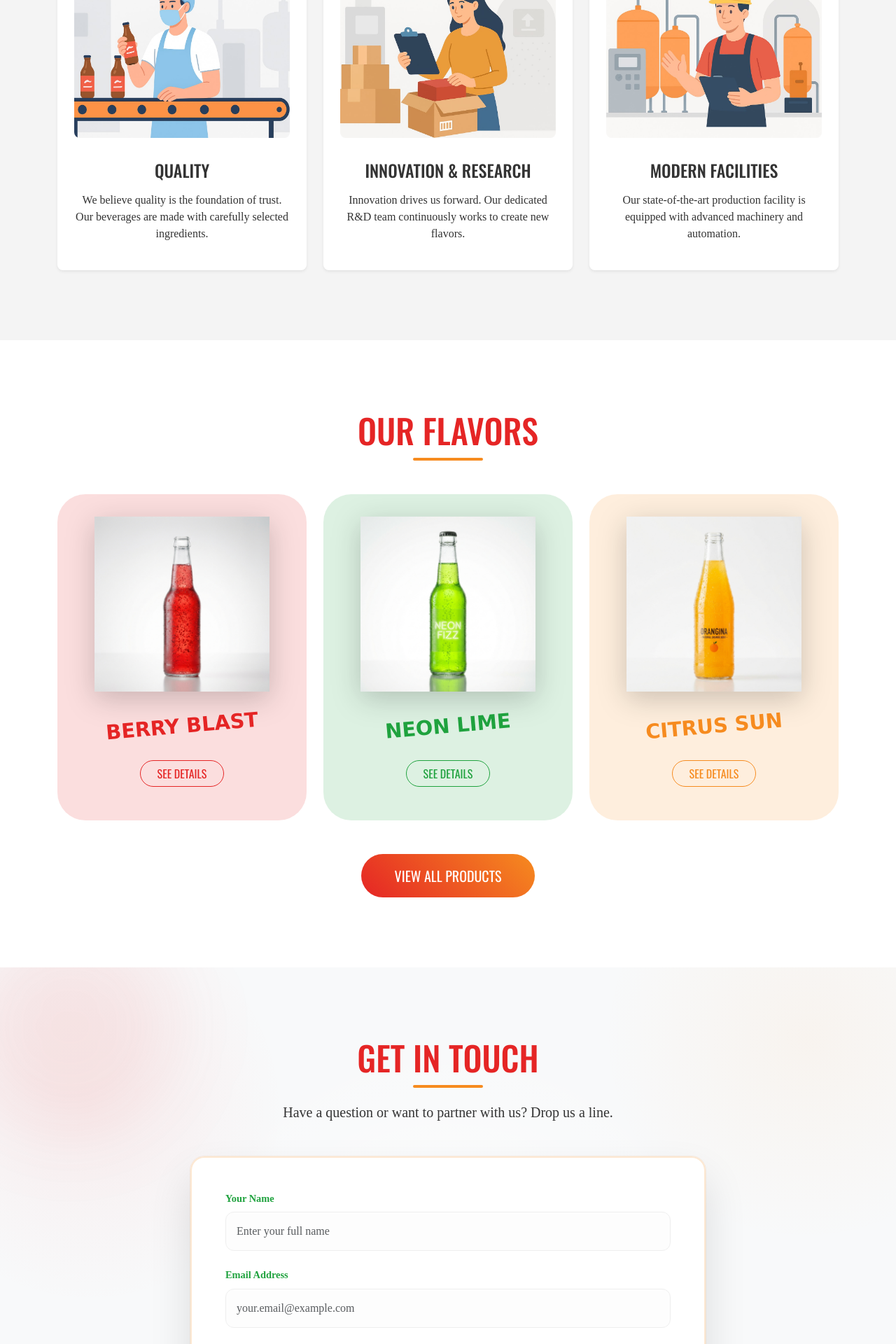
After one commit to KothiyaJenil/Ehsaas, a PHP site: page /AI_UI/index.php in a window 1280 px wide. The commit adds this page. Shown: the part 1120-3040 px from the top of the page at 70% size. Run offline with PHP 8.4, Linux system fonts and the light colour scheme; some web fonts are replaced.

Commit message:
add AOS in AU_UI

```diff
--- a/AI_UI/assets/css/style.css
+++ b/AI_UI/assets/css/style.css
@@ -16,6 +16,11 @@ body {
     background-color: #f4f4f4;
     color: #333;
     overflow-x: hidden;
+}
+
+html {
+    scroll-behavior: smooth;
+    scroll-padding-top: 100px;
 }
 
 h1,
@@ -262,7 +267,7 @@ h6,
 .section-title {
     font-size: 3rem;
     color: var(--primary-red);
-    margin-bottom: 50px;
+    margin-bottom: 20px;
     text-align: center;
     position: relative;
     display: inline-block;
@@ -451,21 +456,147 @@ h6,
 /* ============================================ */
 /*               Contact Section                */
 /* ============================================ */
+/* ============================================ */
+/*               Contact Section                */
+/* ============================================ */
 .contact-section {
     padding: 100px 0;
+    position: relative;
     background-color: #f8f9fa;
+    /* Fallback */
+    background-image:
+        radial-gradient(circle at 10% 20%, rgba(229, 37, 37, 0.05) 0%, transparent 20%),
+        radial-gradient(circle at 90% 10%, rgba(246, 139, 31, 0.05) 0%, transparent 20%),
+        radial-gradient(circle at 30% 80%, rgba(31, 162, 62, 0.05) 0%, transparent 20%),
+        radial-gradient(circle at 80% 80%, rgba(229, 37, 37, 0.05) 0%, transparent 20%),
+        radial-gradient(circle at 50% 50%, rgba(255, 255, 255, 0.8) 0%, transparent 50%);
+    background-size: 100% 100%;
+    overflow: hidden;
+}
+
+/* Bokeh Blobs Animation */
+.contact-section::before,
+.contact-section::after {
+    content: '';
+    position: absolute;
+    border-radius: 50%;
+    filter: blur(60px);
+    z-index: 0;
+    animation: float 10s infinite ease-in-out alternate;
+}
+
+.contact-section::before {
+    width: 300px;
+    height: 300px;
+    background: rgba(229, 37, 37, 0.08);
+    top: -50px;
+    left: -50px;
+}
+
+.contact-section::after {
+    width: 400px;
+    height: 400px;
+    background: rgba(246, 139, 31, 0.08);
+    bottom: -100px;
+    right: -100px;
+    animation-delay: -5s;
+}
+
+.contact-card {
+    background: rgba(255, 255, 255, 0.95);
+    backdrop-filter: blur(10px);
+    border-radius: 20px;
+    padding: 3rem;
+    box-shadow: 0 30px 60px rgba(0, 0, 0, 0.12), 0 0 0 1px rgba(246, 139, 31, 0.1);
+    border: 2px solid rgba(246, 139, 31, 0.2);
+    /* Subtle Orange Border */
+    position: relative;
+    z-index: 1;
+    transition: transform 0.3s ease, box-shadow 0.3s ease;
+}
+
+.contact-card:hover {
+    transform: translateY(-5px);
+    box-shadow: 0 40px 80px rgba(0, 0, 0, 0.15), 0 0 0 1px rgba(246, 139, 31, 0.2);
+    border-color: rgba(246, 139, 31, 0.4);
+}
+
+.form-label {
+    font-weight: 700;
+    color: var(--primary-green);
+    margin-bottom: 0.5rem;
+    font-size: 0.9rem;
+    text-align: left;
+    display: block;
 }
 
 .form-control {
     padding: 15px;
-    border-radius: 10px;
-    border: 1px solid #ddd;
+    border-radius: 12px;
+    border: 1px solid #eee;
     margin-bottom: 20px;
+    background-color: #fdfdfd;
+    transition: all 0.3s ease;
 }
 
 .form-control:focus {
-    box-shadow: 0 0 0 3px rgba(229, 37, 37, 0.2);
-    border-color: var(--primary-red);
+    box-shadow: 0 0 0 4px rgba(246, 139, 31, 0.1);
+    border-color: var(--primary-orange);
+    background-color: white;
+}
+
+.btn-contact-submit {
+    background: linear-gradient(45deg, var(--primary-red), var(--primary-orange));
+    color: white;
+    border: none;
+    padding: 12px 40px;
+    border-radius: 30px;
+    font-weight: 700;
+    margin-top: 1rem;
+    box-shadow: 0 4px 15px rgba(229, 37, 37, 0.3);
+    transition: all 0.3s ease;
+}
+
+.btn-contact-submit:hover {
+    transform: translateY(-2px);
+    box-shadow: 0 8px 25px rgba(229, 37, 37, 0.4);
+    color: white;
+}
+
+/* Info Cards (Email, Call, Visit) */
+.info-card {
+    background: white;
+    padding: 2rem 1rem;
+    border-radius: 20px;
+    text-align: center;
+    box-shadow: 0 10px 30px rgba(0, 0, 0, 0.03);
+    transition: transform 0.3s ease;
+    height: 100%;
+    position: relative;
+    z-index: 1;
+}
+
+.info-card:hover {
+    transform: translateY(-10px);
+}
+
+.info-icon {
+    font-size: 2rem;
+    margin-bottom: 1rem;
+    display: inline-block;
+}
+
+.info-title {
+    font-weight: 700;
+    color: var(--primary-red);
+    margin-bottom: 0.5rem;
+    font-family: var(--font-heading);
+}
+
+.info-text {
+    color: #666;
+    font-size: 0.9rem;
+    margin: 0;
 }
 
 /* ============================================ */
--- a/AI_UI/assets/js/script.js
+++ b/AI_UI/assets/js/script.js
@@ -61,4 +61,35 @@ document.addEventListener('DOMContentLoaded', () => {
       });
     });
   }
+  /* ============================================ */
+  /*             Active Link Highlighting         */
+  /* ============================================ */
+  const sections = document.querySelectorAll('section');
+  const navLinks = document.querySelectorAll('.nav-link');
+
+  function setActiveLink() {
+    let current = '';
+
+    sections.forEach(section => {
+      const sectionTop = section.offsetTop;
+      const sectionHeight = section.clientHeight;
+      // Offset for sticky navbar (approx 100px)
+      if (window.scrollY >= (sectionTop - 150)) {
+        current = section.getAttribute('id');
+      }
+    });
+
+    navLinks.forEach(link => {
+      link.classList.remove('active');
+      if (link.getAttribute('href').includes(current)) {
+        link.classList.add('active');
+      }
+    });
+  }
+
+  window.addEventListener('scroll', setActiveLink);
+
+  // Set initial active state
+  setActiveLink();
+
 });
--- /dev/null
+++ b/AI_UI/includes/footer.php
@@ -0,0 +1,98 @@
+<!-- ============================================ -->
+<!--                    Footer                    -->
+<!-- ============================================ -->
+<footer class="footer-section">
+  <div class="container">
+    <div class="row">
+      <!-- Column 1: Company Info -->
+      <div class="col-lg-4 col-md-6 mb-4 mb-lg-0">
+        <div class="footer-logo mb-3">EHSAAS</div>
+        <p class="text-white-50 mb-4">EHSAAS is a complete beverages company, bringing the best of
+          traditional and contemporary flavors. We offer a wide range of refreshing drinks to delight
+          every palate.</p>
+        <div class="contact-info text-white-50">
+          <p class="mb-2"><i class="fas fa-map-marker-alt me-2 text-primary-orange"></i> SURVEY NO. 123,
+            NEAR HIGHWAY, YOUR CITY, GUJARAT, INDIA</p>
+          <p class="mb-2"><i class="fas fa-phone-alt me-2 text-primary-orange"></i> +91 98765 43210</p>
+          <p class="mb-2"><i class="fas fa-envelope me-2 text-primary-orange"></i>
+            info@ehsaasbeverages.com</p>
+        </div>
+      </div>
+
+      <!-- Column 2: Quick Links -->
+      <div class="col-lg-4 col-md-6 mb-4 mb-md-0">
+        <h4 class="footer-title mb-3">Quick Links</h4>
+        <ul class="list-unstyled footer-links">
+          <li><a href="#home">Home</a></li>
+          <li><a href="#about">About Us</a></li>
+          <li><a href="#products">Our Products</a></li>
+          <li><a href="#contact">Contact</a></li>
+        </ul>
+      </div>
+
+      <!-- Column 3: Products -->
+      <div class="col-lg-4 col-md-6">
+        <h4 class="footer-title mb-3">Products</h4>
+        <ul class="list-unstyled footer-links">
+          <li><a href="#">Carbonated Beverages</a></li>
+          <li><a href="#">Fruit Juices</a></li>
+          <li><a href="#">Energy Drinks</a></li>
+          <li><a href="#">Packaged Water</a></li>
+        </ul>
+      </div>
+    </div>
+
+    <hr class="mt-5 mb-4 border-secondary">
+
+    <div class="row align-items-center">
+      <div class="col-md-6 text-center text-md-start">
+        <p class="mb-0 text-white-50">&copy; 2025 Ehsaas Cold Drinks. All Rights Reserved.</p>
+      </div>
+      <div class="col-md-6 text-center text-md-end">
+        <div class="social-links">
+          <a href="facebook.com"><i class="fab fa-facebook-f"></i></a>
+          <a href="twitter.com"><i class="fab fa-twitter"></i></a>
+          <a href="instagram.com"><i class="fab fa-instagram"></i></a>
+          <a href="linkedin.com"><i class="fab fa-linkedin-in"></i></a>
+        </div>
+      </div>
+    </div>
+  </div>
+</footer>
+
+<!-- ============================================ -->
+<!--             Product Detail Modal             -->
+<!-- ============================================ -->
+<div class="modal fade" id="productModal" tabindex="-1" aria-labelledby="productModalLabel" aria-hidden="true">
+  <div class="modal-dialog modal-dialog-centered">
+    <div class="modal-content rounded-4 border-0 shadow-lg" style="overflow: hidden;">
+      <div class="modal-header border-0 bg-light p-4">
+        <h5 class="modal-title fs-2 fw-bold" id="productModalLabel" style="font-family: var(--font-heading);">Product
+          Name</h5>
+        <button type="button" class="btn-close" data-bs-dismiss="modal" aria-label="Close"></button>
+      </div>
+      <div class="modal-body p-0">
+        <div class="text-center p-4" id="modal-img-container" style="background-color: #f8f9fa;">
+          <img src="" id="modal-product-img" class="img-fluid" style="height: 250px; object-fit: contain;">
+        </div>
+        <div class="p-4 text-center">
+          <h5 class="mb-3 fw-bold">Available Sizes:</h5>
+          <ul id="modal-product-sizes" class="list-inline mb-4">
+            <!-- Sizes injected via JS -->
+          </ul>
+          <p id="modal-product-desc" class="lead text-muted"></p>
+        </div>
+      </div>
+    </div>
+  </div>
+</div>
+
+<!-- Bootstrap Bundle JS -->
+<script src="https://cdn.jsdelivr.net/npm/bootstrap@5.3.0/dist/js/bootstrap.bundle.min.js"></script>
+<!-- AOS Animation JS -->
+<script src="https://unpkg.com/aos@2.3.1/dist/aos.js"></script>
+<!-- Custom JS -->
+<script src="assets/js/script.js"></script>
+</body>
+
+</html>
--- /dev/null
+++ b/AI_UI/includes/header.php
@@ -0,0 +1,62 @@
+<!DOCTYPE html>
+<html lang="en">
+
+<head>
+    <meta charset="UTF-8">
+    <meta name="viewport" content="width=device-width, initial-scale=1.0">
+    <title>EHSAAS Cold Drinks | Feel the Refreshment</title>
+    <!-- Bootstrap 5 CSS -->
+    <link href="https://cdn.jsdelivr.net/npm/bootstrap@5.3.0/dist/css/bootstrap.min.css" rel="stylesheet">
+    <!-- Custom CSS -->
+    <link rel="stylesheet" href="assets/css/style.css">
+    <link rel="stylesheet" href="assets/css/responsive.css">
+    <!-- Font Awesome for Icons -->
+    <link rel="stylesheet" href="https://cdnjs.cloudflare.com/ajax/libs/font-awesome/6.0.0/css/all.min.css">
+    <!-- AOS Animation CSS -->
+    <link href="https://unpkg.com/aos@2.3.1/dist/aos.css" rel="stylesheet">
+</head>
+
+<body>
+
+    <!-- ============================================ -->
+    <!--                 Navigation                   -->
+    <!-- ============================================ -->
+    <?php
+    $current_page = basename($_SERVER['SCRIPT_NAME']);
+    // Handle case where accessing root directory (e.g., /AI_UI/) returns empty or matches directory name
+    if ($current_page == '' || $current_page == 'AI_UI' || $current_page == 'index') {
+        $current_page = 'index.php';
+    }
+    // Debug output to view source
+    echo "<!-- Current Page Detected: " . $current_page . " -->";
+    ?>
+    <nav class="navbar navbar-expand-lg navbar-dark sticky-top">
+        <div class="container">
+            <a class="navbar-brand" href="index.php">
+                <img src="assets/images/logo.png" alt="EHSAAS" height="50">
+            </a>
+            <button class="navbar-toggler" type="button" data-bs-toggle="collapse" data-bs-target="#navbarNav">
+                <span class="navbar-toggler-icon"></span>
+            </button>
+            <div class="collapse navbar-collapse" id="navbarNav">
+                <ul class="navbar-nav ms-auto">
+                    <li class="nav-item">
+                        <a class="nav-link <?php echo ($current_page == 'index.php') ? 'active' : ''; ?>"
+                            href="index.php">Home</a>
+                    </li>
+                    <li class="nav-item">
+                        <a class="nav-link <?php echo ($current_page == 'about.php') ? 'active' : ''; ?>"
+                            href="about.php">About</a>
+                    </li>
+                    <li class="nav-item">
+                        <a class="nav-link <?php echo ($current_page == 'products.php') ? 'active' : ''; ?>"
+                            href="products.php">Products</a>
+                    </li>
+                    <li class="nav-item">
+                        <a class="nav-link <?php echo ($current_page == 'contact.php') ? 'active' : ''; ?>"
+                            href="contact.php">Contact</a>
+                    </li>
+                </ul>
+            </div>
+        </div>
+    </nav>
--- /dev/null
+++ b/AI_UI/index.php
@@ -0,0 +1,198 @@
+<?php include 'includes/header.php'; ?>
+
+<!-- ============================================ -->
+<!--                 Hero Section                 -->
+<!-- ============================================ -->
+<section id="index" class="hero-section">
+  <img src="assets/images/hero-banner.jpg" class="hero-img" alt="Hero Banner">
+  <!-- Floating Bubbles Background -->
+  <div class="bubbles-container">
+    <span class="bubble"
+      style="width: 20px; height: 20px; left: 10%; animation-duration: 8s; animation-delay: 2s;"></span>
+    <span class="bubble"
+      style="width: 30px; height: 30px; left: 20%; animation-duration: 10s; animation-delay: 1s;"></span>
+    <span class="bubble"
+      style="width: 15px; height: 15px; left: 35%; animation-duration: 7s; animation-delay: 4s;"></span>
+    <span class="bubble"
+      style="width: 40px; height: 40px; left: 50%; animation-duration: 12s; animation-delay: 0s;"></span>
+    <span class="bubble"
+      style="width: 25px; height: 25px; left: 65%; animation-duration: 9s; animation-delay: 3s;"></span>
+    <span class="bubble"
+      style="width: 35px; height: 35px; left: 80%; animation-duration: 11s; animation-delay: 2s;"></span>
+    <span class="bubble"
+      style="width: 10px; height: 10px; left: 90%; animation-duration: 6s; animation-delay: 5s;"></span>
+  </div>
+
+  <!-- Wave Separator -->
+  <div class="wave-divider">
+    <svg data-name="Layer 1" xmlns="http://www.w3.org/2000/svg" viewBox="0 0 1200 120" preserveAspectRatio="none">
+      <path
+        d="M321.39,56.44c58-10.79,114.16-30.13,172-41.86,82.39-16.72,168.19-17.73,250.45-.39C823.78,31,906.67,72,985.66,92.83c70.05,18.48,146.53,26.09,214.34,3V0H0V27.35A600.21,600.21,0,0,0,321.39,56.44Z"
+        class="shape-fill"></path>
+    </svg>
+  </div>
+</section>
+
+<!-- ============================================ -->
+<!--                 About Section                -->
+<!-- ============================================ -->
+<section id="about" class="about-section">
+  <div class="container">
+    <div class="row justify-content-center mb-5">
+      <div class="col-lg-10 text-center" data-aos="fade-up">
+        <h2 class="section-title">About Us</h2>
+        <p class="lead">At EHSAAS, we bring you the perfect blend of tradition and innovation in refreshing
+          beverages. With a commitment to quality and taste, our wide range of products are crafted to
+          delight consumers across India.</p>
+      </div>
+    </div>
+
+    <div class="row g-4">
+      <div class="col-md-4" data-aos="fade-up" data-aos-delay="100">
+        <div class="p-4 h-100 bg-white rounded-3 shadow-sm text-center">
+          <div class="mb-3">
+            <img src="assets/images/Quality.jpg" alt="Quality" class="about-card-img">
+          </div>
+          <h4 class="mb-3">Quality</h4>
+          <p>We believe quality is the foundation of trust. Our beverages are made with carefully selected ingredients.
+          </p>
+        </div>
+      </div>
+      <div class="col-md-4" data-aos="fade-up" data-aos-delay="200">
+        <div class="p-4 h-100 bg-white rounded-3 shadow-sm text-center">
+          <div class="mb-3">
+            <img src="assets/images/INNOVATION & RESEARCH.jpg" alt="Innovation" class="about-card-img">
+          </div>
+          <h4 class="mb-3">INNOVATION & RESEARCH</h4>
+          <p>Innovation drives us forward. Our dedicated R&D team continuously works to create new flavors.</p>
+        </div>
+      </div>
+      <div class="col-md-4" data-aos="fade-up" data-aos-delay="300">
+        <div class="p-4 h-100 bg-white rounded-3 shadow-sm text-center">
+          <div class="mb-3">
+            <img src="assets/images/MODERN FACILITIES.jpg" alt="Facilities" class="about-card-img">
+          </div>
+          <h4 class="mb-3">MODERN FACILITIES</h4>
+          <p>Our state-of-the-art production facility is equipped with advanced machinery and automation.</p>
+        </div>
+      </div>
+    </div>
+
+  </div>
+</section>
+
+<!-- ============================================ -->
+<!--               Products Section               -->
+<!-- ============================================ -->
+<section id="products" class="products-section">
+  <div class="container">
+    <h2 class="section-title text-center w-100 mb-5" data-aos="fade-up">Our Flavors</h2>
+    <div class="row g-4">
+      <!-- Red Product -->
+      <div class="col-md-4" data-aos="fade-up" data-aos-delay="100">
+        <div class="product-card flavor-red h-100">
+          <div class="product-blob-bg"></div>
+          <div class="product-img-wrapper">
+            <img src="assets/images/product-red.png" alt="Ehsaas Red" class="img-fluid">
+          </div>
+          <div class="card-body d-flex flex-column align-items-center">
+            <h3 class="card-title">Berry Blast</h3>
+            <button class="btn btn-outline-custom rounded-pill mt-3 px-4" data-bs-toggle="modal"
+              data-bs-target="#productModal" data-title="Berry Blast" data-img="assets/images/product-red.png"
+              data-desc="A bold fusion of ripe strawberries and cherries. Sweet, tangy, and absolutely electric."
+              data-sizes="100ml, 250ml, 1.25 L" data-color="var(--primary-red)">
+              See Details
+            </button>
+          </div>
+        </div>
+      </div>
+
+      <!-- Green Product -->
+      <div class="col-md-4" data-aos="fade-up" data-aos-delay="200">
+        <div class="product-card flavor-green h-100">
+          <div class="product-blob-bg"></div>
+          <div class="product-img-wrapper">
+            <img src="assets/images/product-green.png" alt="Ehsaas Green" class="img-fluid">
+          </div>
+          <div class="card-body d-flex flex-column align-items-center">
+            <h3 class="card-title">Neon Lime</h3>
+            <button class="btn btn-outline-custom rounded-pill mt-3 px-4" data-bs-toggle="modal"
+              data-bs-target="#productModal" data-title="Neon Lime" data-img="assets/images/product-green.png"
+              data-desc="The ultimate zest. Crisp lime with a hint of cooling mint that hits you with a wave of freshness."
+              data-sizes="100ml, 250ml, 1.25 L" data-color="var(--primary-green)">
+              See Details
+            </button>
+          </div>
+        </div>
+      </div>
+
+      <!-- Orange Product -->
+      <div class="col-md-4" data-aos="fade-up" data-aos-delay="300">
+        <div class="product-card flavor-orange h-100">
+          <div class="product-blob-bg"></div>
+          <div class="product-img-wrapper">
+            <img src="assets/images/product-orange.png" alt="Ehsaas Orange" class="img-fluid">
+          </div>
+          <div class="card-body d-flex flex-column align-items-center">
+            <h3 class="card-title">Citrus Sun</h3>
+            <button class="btn btn-outline-custom rounded-pill mt-3 px-4" data-bs-toggle="modal"
+              data-bs-target="#productModal" data-title="Citrus Sun" data-img="assets/images/product-orange.png"
+              data-desc="A sunny delight. Juicy oranges mixed with tropical mango notes for a vacay in a bottle."
+              data-sizes="100ml, 250ml, 1.25 L" data-color="var(--primary-orange)">
+              See Details
+            </button>
+          </div>
+        </div>
+      </div>
+    </div>
+
+    <div class="text-center mt-5">
+      <a href="products.php" class="btn btn-custom px-5 py-3 rounded-pill fs-5">View All Products</a>
+    </div>
+  </div>
+</section>
+
+<!-- ============================================ -->
+<!--               Contact Section                -->
+<!-- ============================================ -->
+<section id="contact" class="contact-section">
+  <div class="container">
+    <div class="row justify-content-center">
+      <div class="col-lg-8" data-aos="fade-up">
+        <div class="text-center mb-5">
+          <h2 class="section-title">Get In Touch</h2>
+          <p class="lead">Have a question or want to partner with us? Drop us a line.</p>
+        </div>
+
+        <!-- Contact Form Card -->
+        <div class="contact-card mb-5">
+          <form>
+            <div class="mb-4">
+              <label class="form-label">Your Name</label>
+              <input type="text" class="form-control" placeholder="Enter your full name">
+            </div>
+
+            <div class="mb-4">
+              <label class="form-label">Email Address</label>
+              <input type="email" class="form-control" placeholder="your.email@example.com">
+            </div>
+
+            <div class="mb-4">
+              <label class="form-label">Your Message</label>
+              <textarea class="form-control" rows="5"
+                placeholder="Tell us about your inquiry, partnership opportunities, or any questions you have..."></textarea>
+            </div>
+
+            <div class="text-center">
+              <button type="submit" class="btn btn-contact-submit">Send Message</button>
+            </div>
+          </form>
+        </div>
+
+      </div>
+    </div>
+
+  </div>
+</section>
+
+<?php include 'includes/footer.php'; ?>
--- a/AI_UI/index.html
+++ b/AI_UI/index_backup.html
@@ -16,7 +16,7 @@
     <link href="https://unpkg.com/aos@2.3.1/dist/aos.css" rel="stylesheet">
 </head>
 
-<body data-bs-spy="scroll" data-bs-target="#navbarNav" data-bs-offset="100">
+<body>
 
     <!-- ============================================ -->
     <!--                 Navigation                   -->
```
Also changed, not shown: AI_UI/about.php (added, +60 -0 lines), AI_UI/contact.php (added, +42 -0 lines), AI_UI/products.php (added, +74 -0 lines).
